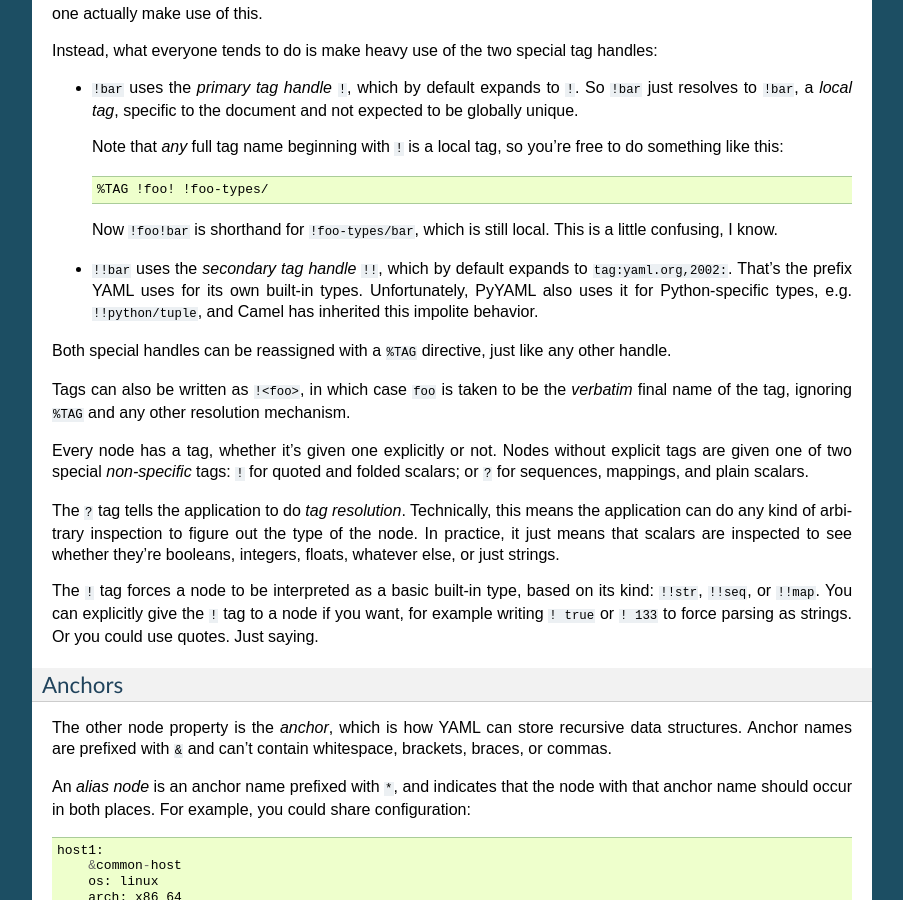
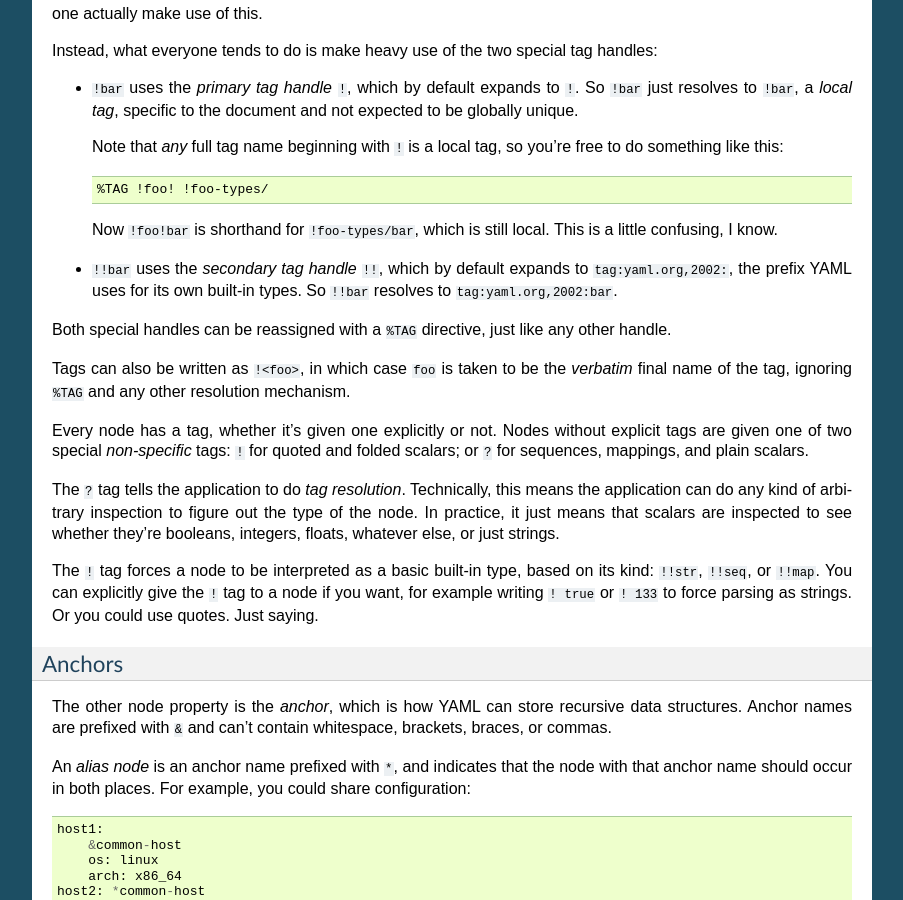
Before and after one commit to eevee/camel, a Sphinx documentation site: the page built from docs/yamlref.rst, in a window 1280 px wide and 900 px high, scrolled down 1806 px. Shown: the whole window, without its empty margins (198-1101 px from the left). Built offline with Sphinx 7.4.7, drawn with Linux system fonts in a browser that asks for light colours.

Commit message:
Clarify !!bar somewhat, and remove the Camel mention from the YAML ref

```diff
--- a/docs/yamlref.rst
+++ b/docs/yamlref.rst
@@ -131,9 +131,8 @@ handles:
   This is a little confusing, I know.
 
 * ``!!bar`` uses the *secondary tag handle* ``!!``, which by default expands to
-  ``tag:yaml.org,2002:``.  That's the prefix YAML uses for its own built-in
-  types.  Unfortunately, PyYAML also uses it for Python-specific types, e.g.
-  ``!!python/tuple``, and Camel has inherited this impolite behavior.
+  ``tag:yaml.org,2002:``, the prefix YAML uses for its own built-in types.  So
+  ``!!bar`` resolves to ``tag:yaml.org,2002:bar``.
 
 Both special handles can be reassigned with a ``%TAG`` directive, just like any
 other handle.
```
